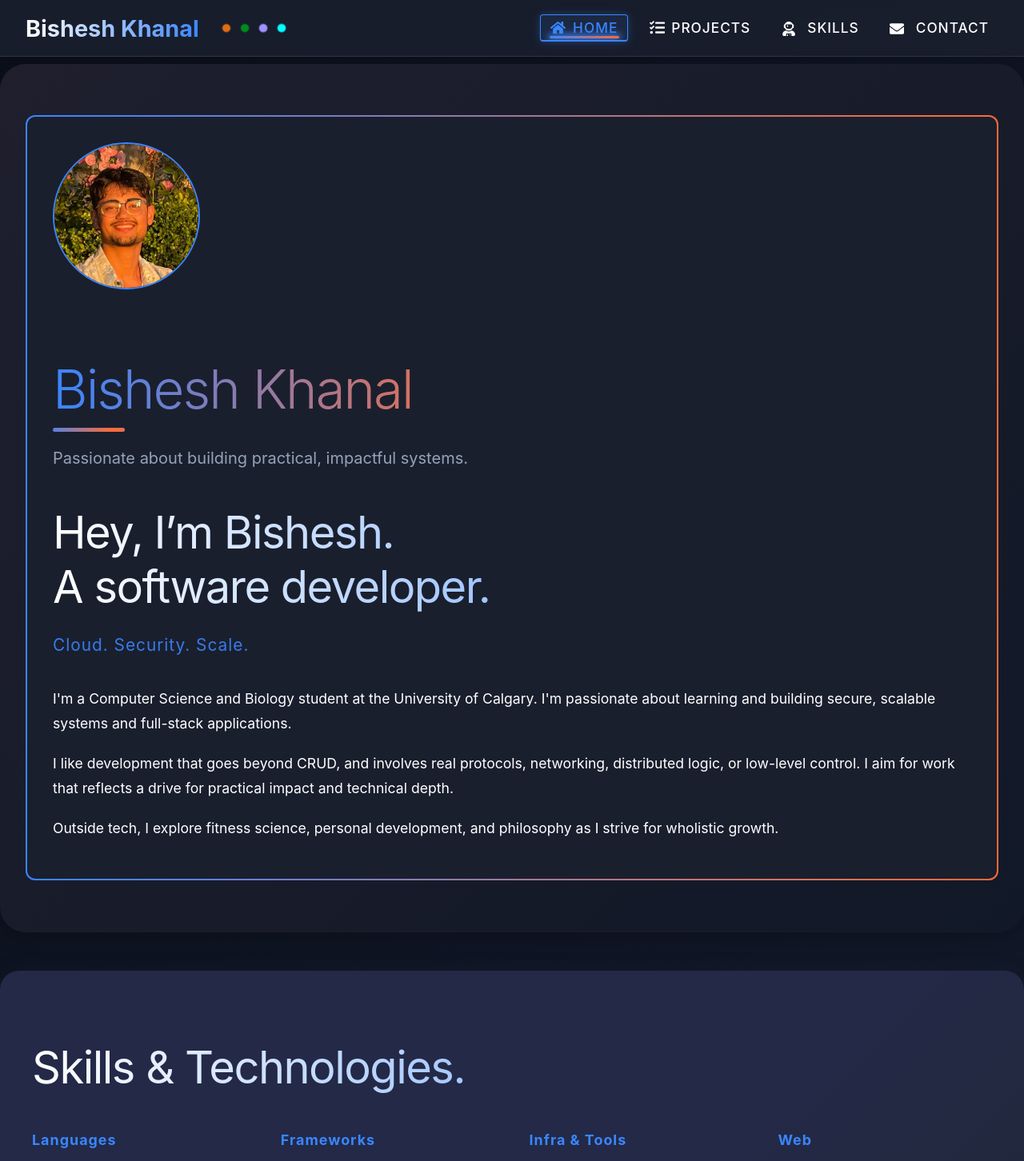
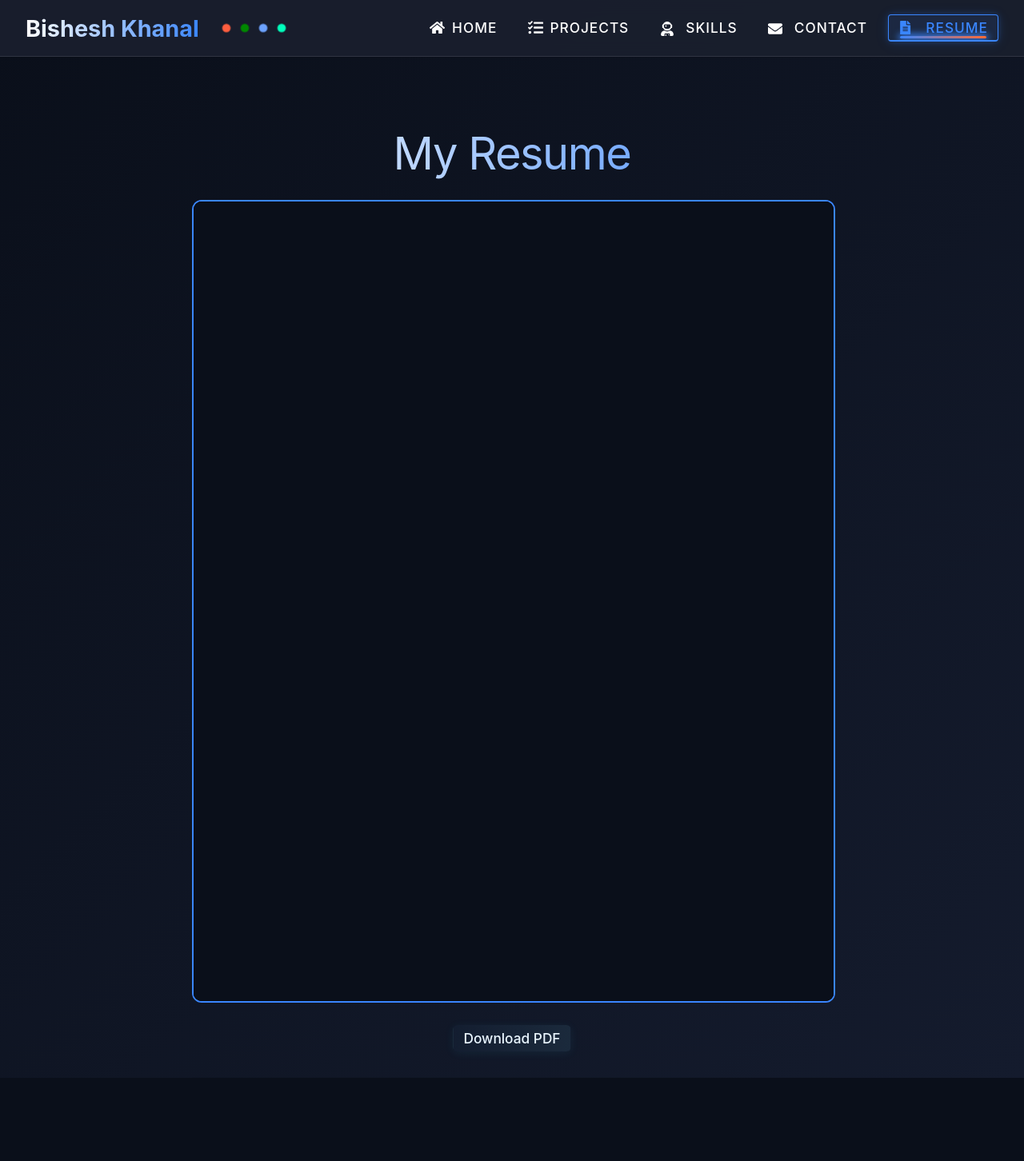
Before and after one commit to bisheshkhanal/bishesh-portfolio, a React (Create React App) app: page /resume in a window 1280 px wide. Before the commit this address led to /. Shown: the top 1452 px of the page at 80% size. After the commit the page ends 1348 px from the top, so only its background shows below. Built offline with nearby package versions, Linux system fonts and the light colour scheme.

Commit message:
added resume page

```diff
--- a/src/App.js
+++ b/src/App.js
@@ -9,6 +9,7 @@ import { useNavigate } from 'react-router-dom';
 import ProjectDetail from './pages/ProjectDetail';
 import FlappyGame from './pages/FlappyGame';
 import Navbar from './components/Navbar';
+import Resume from './pages/Resume';
 
 function App() {
   const location = useLocation();
@@ -62,6 +63,7 @@ function App() {
           <Route path="/projects" element={<Projects />} />
           <Route path="/projects/:id" element={<ProjectDetail />} />
           <Route path="/projects/flappy-bird" element={<FlappyGame />} />
+          <Route path="/resume" element={<Resume />} />
           <Route path="*" element={<Navigate to="/" replace />} />
         </Routes>
       </main>
--- a/src/components/Navbar.js
+++ b/src/components/Navbar.js
@@ -2,7 +2,7 @@
 import { useEffect, useState } from "react";
 import { Link, useLocation } from "react-router-dom";
 import { GoDotFill } from "react-icons/go";
-import { FaHome, FaTasks, FaUserAstronaut, FaEnvelope } from "react-icons/fa";
+import { FaHome, FaTasks, FaUserAstronaut, FaEnvelope, FaFileAlt } from "react-icons/fa";
 import { GiHamburgerMenu } from "react-icons/gi";
 import { IoCloseSharp } from "react-icons/io5";
 import { createPortal } from "react-dom";
@@ -67,6 +67,13 @@ export default function Navbar({ handleSkillsNav, handleContactNav }) {
                 <FaEnvelope size={18} style={{ marginRight: 6, marginBottom: -3 }} />
                 Contact
               </a>
+              <Link
+                to="/resume"
+                className={`nav-link${location.pathname === "/resume" ? " active" : ""}`}
+              >
+                <FaFileAlt style={{ marginRight: 8 }} />
+                Resume
+              </Link>
             </div>
           </div>
         </>,
@@ -114,6 +121,13 @@ export default function Navbar({ handleSkillsNav, handleContactNav }) {
           <FaEnvelope size={18} style={{ marginRight: 6, marginBottom: -3 }} />
           Contact
         </a>
+        <Link
+          to="/resume"
+          className={`nav-link${location.pathname === "/resume" ? " active" : ""}`}
+        >
+          <FaFileAlt style={{ marginRight: 8 }} />
+          Resume
+        </Link>
       </div>
       {/* Hamburger Icon (Mobile Only) */}
       <div className="hamburger-menu" onClick={() => setOpen(o => !o)}>
--- /dev/null
+++ b/src/pages/Resume.js
@@ -0,0 +1,31 @@
+import React from 'react';
+
+export default function Resume() {
+  return (
+    <section style={{ maxWidth: 800, margin: "0 auto", padding: "2rem 0", textAlign: "center" }}>
+      <h2 style={{ marginBottom: "1.5rem" }}>My Resume</h2>
+      <iframe
+        src={`${process.env.PUBLIC_URL}/Bishesh_Khanal_Resume.pdf`}
+        width="100%"
+        height="1000px"
+        title="Bishesh Khanal Resume"
+        style={{
+          border: "2px solid var(--accent)",
+          borderRadius: "12px",
+          background: "#232946",
+          minHeight: "60vh"
+        }}
+      />
+      <div style={{ marginTop: 24 }}>
+        <a
+          href={`${process.env.PUBLIC_URL}/Bishesh_Khanal_Resume.pdf`}
+          target="_blank"
+          rel="noopener noreferrer"
+          className="action-link"
+        >
+          Download PDF
+        </a>
+      </div>
+    </section>
+  );
+}
```
Also changed, not shown: 1 other file (tests, documents, lock files or other folders).
